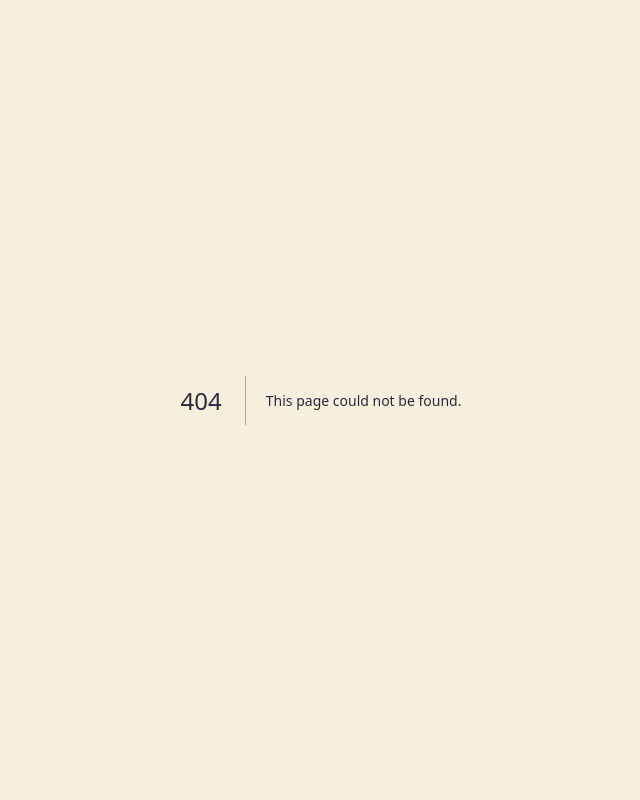
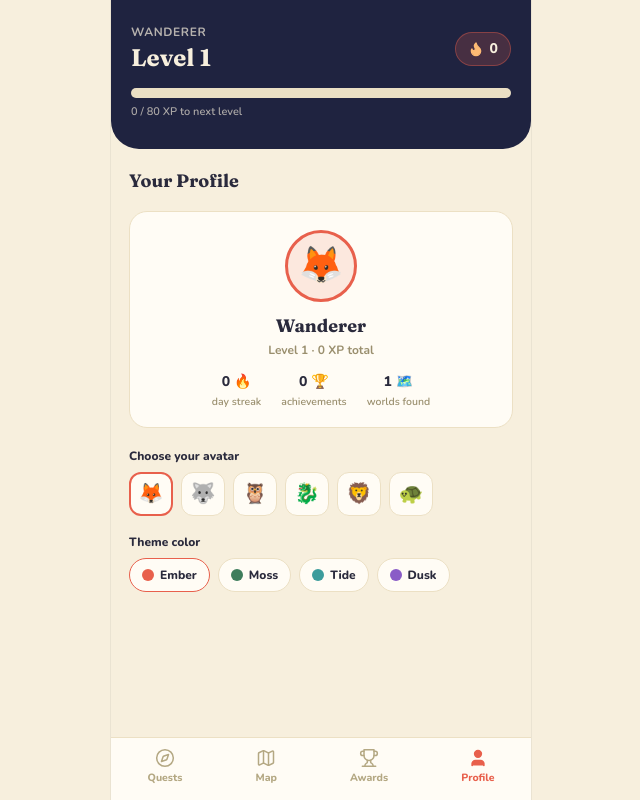
Before and after one commit to 55h4whp4tk-max/levelquest-web, a Next.js app: page /app/profile in a window 1280 px wide. Before the commit this address had no page. Shown: the whole page, without its empty margins (319-959 px from the left). Built offline with nearby package versions, Linux system fonts and the light colour scheme.

Commit message:
Create page.tsx

```diff
--- /dev/null
+++ b/app/app/profile/page.tsx
@@ -0,0 +1,81 @@
+"use client";
+
+import TopBar from "@/components/TopBar";
+import { useApp } from "@/lib/AppStateContext";
+import { levelInfo, titleForLevel, avatarOptions, themeOptions } from "@/lib/data";
+
+export default function ProfilePage() {
+  const { state, loaded, setAvatar, setTheme } = useApp();
+  const { level, into, need } = levelInfo(state.totalXp);
+  const title = titleForLevel(level);
+  const activeColor = themeOptions.find((t) => t.name === state.themeName)!.color;
+
+  if (!loaded) return null;
+
+  return (
+    <>
+      <TopBar level={level} into={into} need={need} streak={state.streak} title={title} />
+      <div style={{ padding: "18px" }}>
+        <h1 className="font-display text-lg font-bold mb-4">Your Profile</h1>
+
+        <div className="bg-card border border-cardBorder rounded-[18px] p-4.5 text-center mb-5" style={{ padding: 18 }}>
+          <div
+            className="w-18 h-18 rounded-full border-[3px] flex items-center justify-center mx-auto mb-2.5 text-4xl"
+            style={{ width: 72, height: 72, background: activeColor + "22", borderColor: activeColor }}
+          >
+            {state.avatar}
+          </div>
+          <div className="font-display text-lg font-bold">{title}</div>
+          <div className="text-xs font-bold text-textMuted mt-0.5">
+            Level {level} · {state.totalXp} XP total
+          </div>
+          <div className="flex justify-center gap-5 mt-3.5">
+            <div>
+              <div className="text-sm font-extrabold">{state.streak} 🔥</div>
+              <div className="text-[10.5px] text-textMuted mt-0.5">day streak</div>
+            </div>
+            <div>
+              <div className="text-sm font-extrabold">0 🏆</div>
+              <div className="text-[10.5px] text-textMuted mt-0.5">achievements</div>
+            </div>
+            <div>
+              <div className="text-sm font-extrabold">1 🗺️</div>
+              <div className="text-[10.5px] text-textMuted mt-0.5">worlds found</div>
+            </div>
+          </div>
+        </div>
+
+        <div className="text-xs font-extrabold mb-2">Choose your avatar</div>
+        <div className="flex flex-wrap gap-2 mb-4.5" style={{ marginBottom: 18 }}>
+          {avatarOptions.map((a) => (
+            <button
+              key={a}
+              onClick={() => setAvatar(a)}
+              className={`w-11 h-11 rounded-xl border bg-card text-xl flex items-center justify-center ${
+                state.avatar === a ? "border-2 border-coral" : "border-cardBorder"
+              }`}
+              style={{ width: 44, height: 44 }}
+            >
+              {a}
+            </button>
+          ))}
+        </div>
+
+        <div className="text-xs font-extrabold mb-2">Theme color</div>
+        <div className="flex flex-wrap gap-2">
+          {themeOptions.map((t) => (
+            <button
+              key={t.name}
+              onClick={() => setTheme(t.name)}
+              className="flex items-center gap-1.5 px-3 py-2 rounded-full bg-card text-xs font-extrabold border"
+              style={{ borderColor: state.themeName === t.name ? t.color : "#ECE0C4" }}
+            >
+              <span className="w-3 h-3 rounded-full inline-block" style={{ background: t.color }} />
+              {t.name}
+            </button>
+          ))}
+        </div>
+      </div>
+    </>
+  );
+}
```
